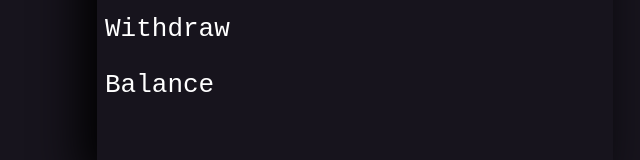
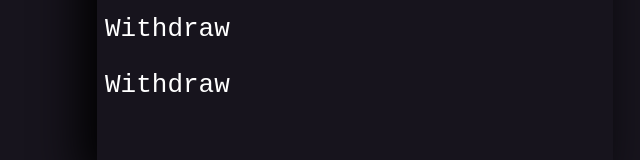
Before and after one commit to bighandsdev/Poken, a React (Create React App) app in the folder client/: page / in a window 1280 px wide. Shown: the part 438-598 px from the top of the page, without its empty margins (285-925 px from the left). Built offline with nearby package versions, Linux system fonts and the light colour scheme.

Commit message:
improvement(balance,deposit,withdraw) client can switch between

```diff
--- a/client/src/App.js
+++ b/client/src/App.js
@@ -1,4 +1,4 @@
-import React, { Component } from "react";
+import React, { Component, useState } from "react";
 import SimpleStorageContract from "./contracts/SimpleStorage.json";
 import getWeb3 from "./getWeb3";
 import Balance from "./components/balance.js";
@@ -7,13 +7,10 @@ import Withdraw from "./components/withdraw.js";
 
 import "./App.css";
 
-class App extends Component {
-  state = {
-    interface: "Balance",
-  };
-
-  componentDidMount = async () => {};
-  card = () => {
+function App() {
+  const interfaced = "withdraw";
+  const componentDidMount = async () => {};
+  const card = () => {
     return (
       <div className="card">
         <div className="cardheader">
@@ -27,29 +24,35 @@ class App extends Component {
             <p>Withdraw</p>
           </div>
         </div>
-        <div>{this.whichInterface()}</div>
+        <div>{whichInterface()}</div>
       </div>
     );
   };
-  whichInterface = () => {
-    switch (this.state.interface) {
-      case "Balance":
-        return <Balance />;
-      case "Deposit":
-        return <Deposit />;
+  const whichInterface = () => {
+    var result = null;
+    switch (interfaced) {
+      case "balance":
+        result = <Balance />;
+        break;
+      case "deposit":
+        result = <Deposit />;
+        break;
       case "withdraw":
-        return <Withdraw />;
+        result = <Withdraw />;
+        break;
+      default:
+        result = <Balance />;
     }
+
+    return result;
   };
 
-  render() {
-    return (
-      <div className="App">
-        <h1>Poken</h1>
-        {this.card()}
-      </div>
-    );
-  }
+  return (
+    <div className="App">
+      <h1>Poken</h1>
+      {card()}
+    </div>
+  );
 }
 
 export default App;
--- a/client/src/components/deposit.js
+++ b/client/src/components/deposit.js
@@ -1,6 +1,6 @@
 import React from "react";
 
-export default class deposit extends React.Component {
+export default class Deposit extends React.Component {
   constructor(props) {
     super(props);
     this.state = {};
```
